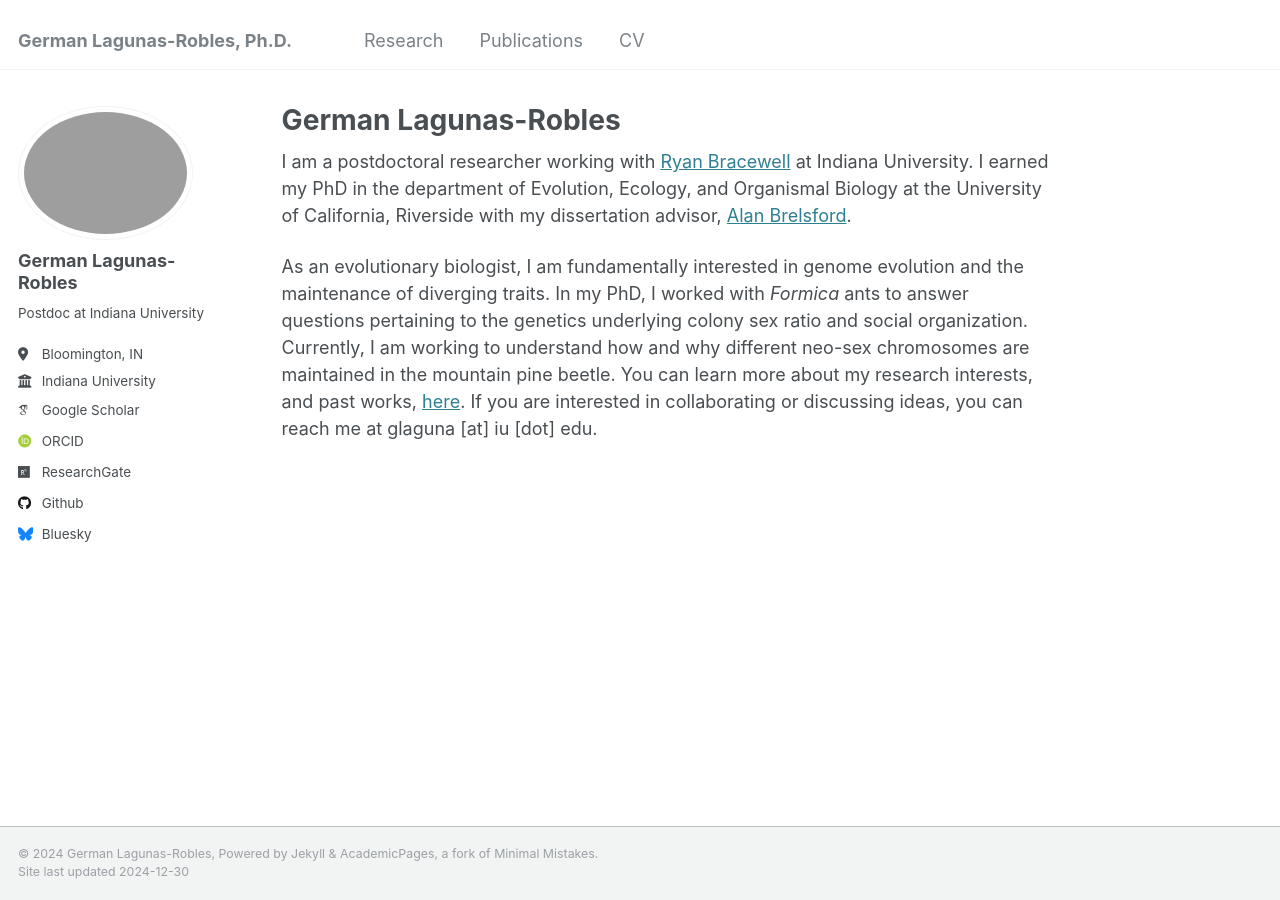
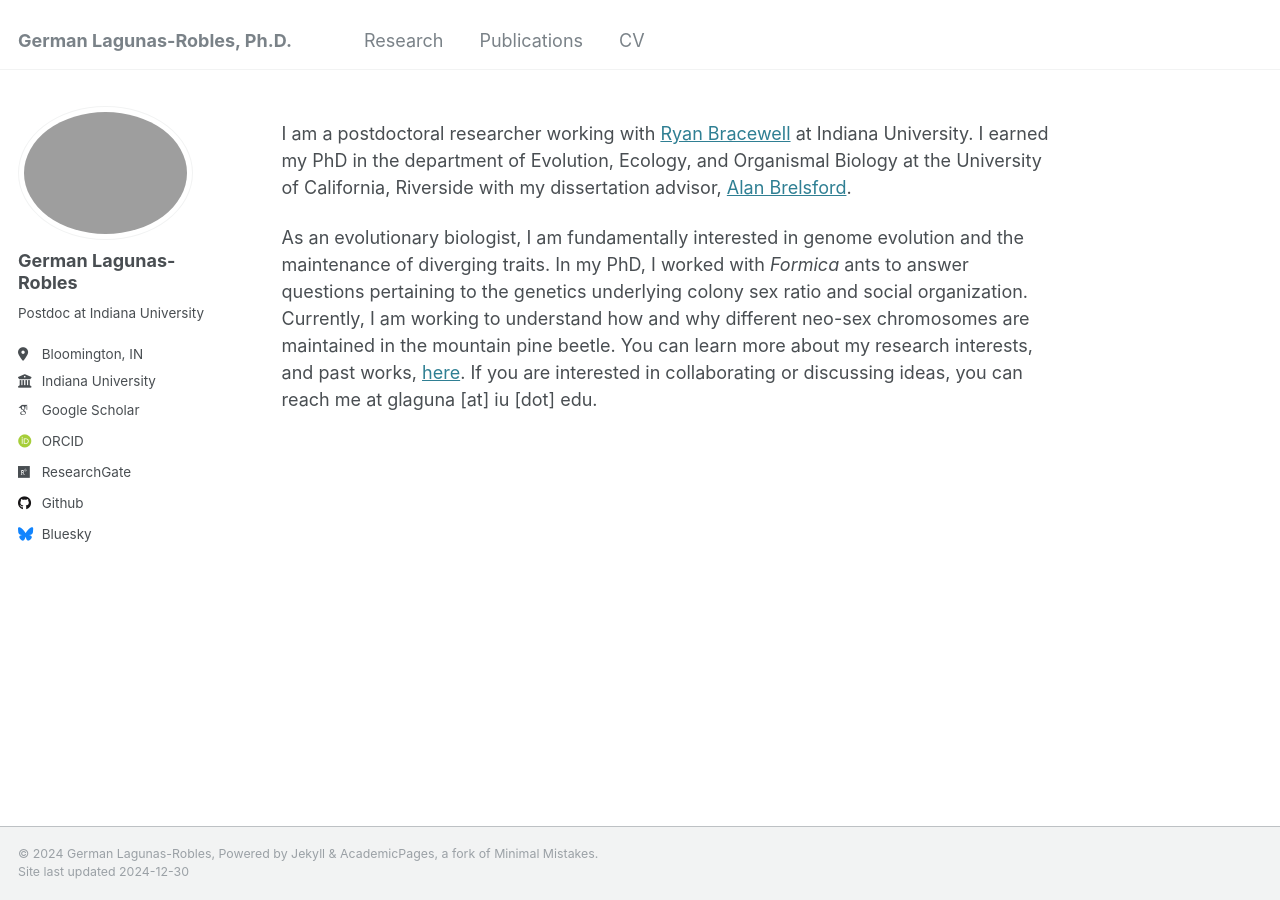
Before and after one commit to GLagunas-Robles/GLagunas-Robles.github.io, a Jekyll site: the page built from _pages/about.md, in a window 1280 px wide. Built offline with Jekyll 4.4.1, drawn with Linux system fonts in a browser that asks for light colours; some web fonts are replaced.

Commit message:
Update about.md

```diff
--- a/_pages/about.md
+++ b/_pages/about.md
@@ -1,6 +1,6 @@
 ---
 permalink: /
-title: "German Lagunas-Robles"
+title: ""
 author_profile: true
 redirect_from:
   - /about/
```
